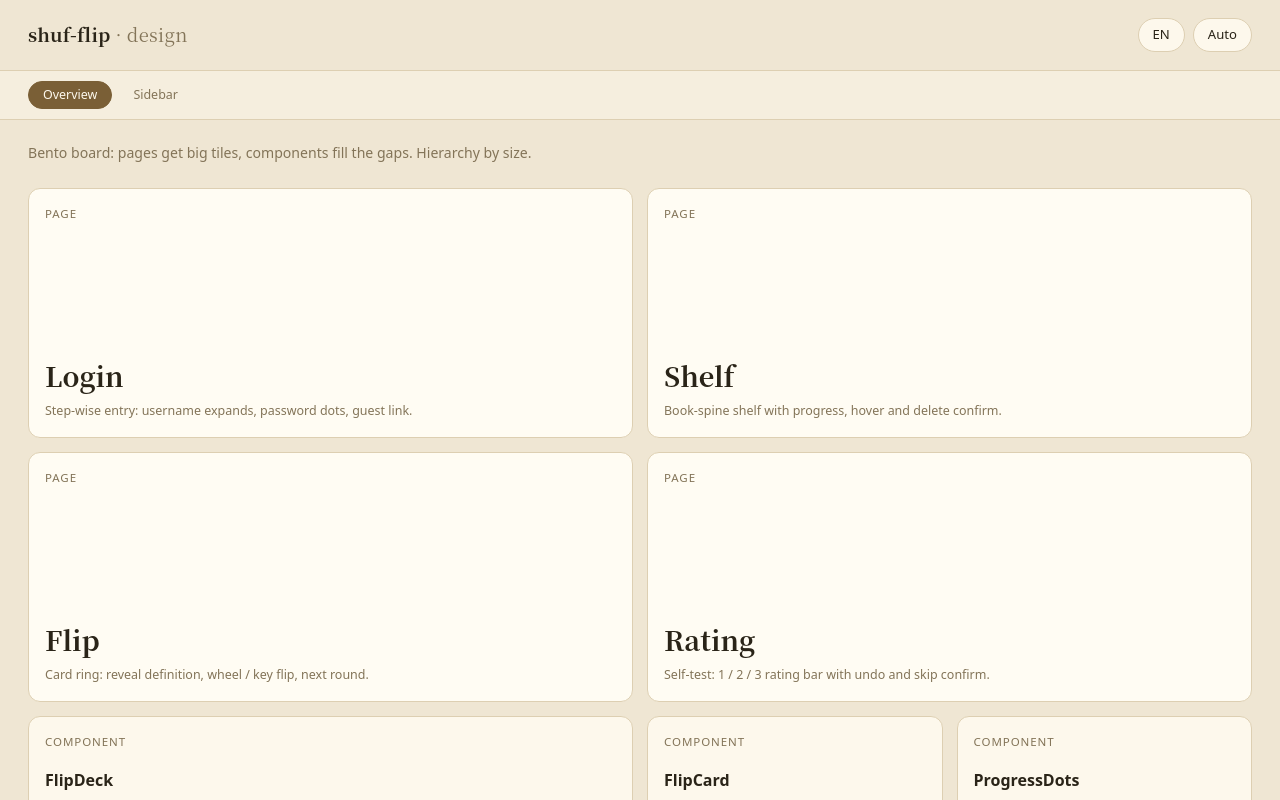
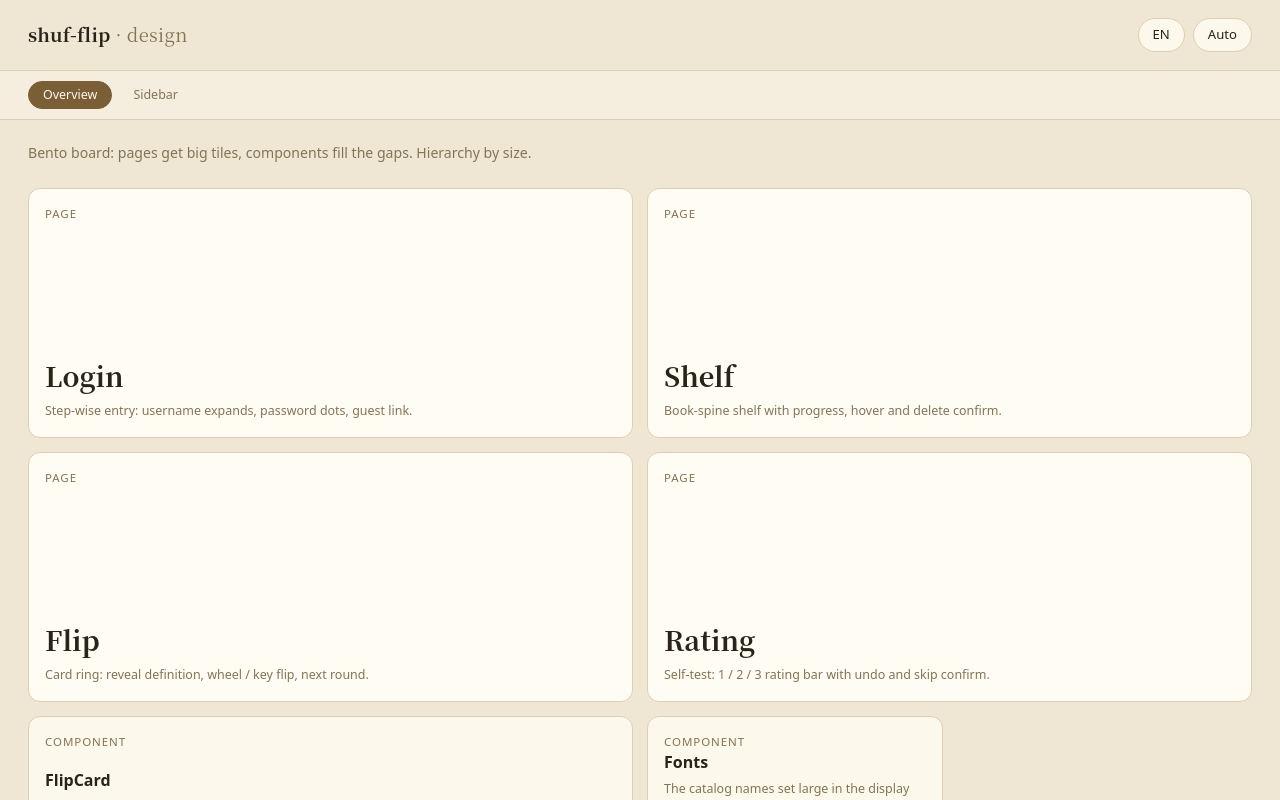
Before and after one commit to imfiiish/webDesign, a React (Vite) app in the folder shuf-flip/: page / in a window 1280 px wide. Built offline with nearby package versions, Linux system fonts and the light colour scheme.

Commit message:
chore: drop ProgressDots, trim components to FlipCard + Fonts

```diff
--- a/shuf-flip/src/catalog.ts
+++ b/shuf-flip/src/catalog.ts
@@ -58,16 +58,6 @@ export const PAGES: CatalogEntry[] = [
 
 export const COMPONENTS: CatalogEntry[] = [
   {
-    id: 'flip-deck',
-    kind: 'component',
-    title: 'FlipDeck',
-    description: {
-      en: 'Ring stage: layout, scale, hover glow, flip.',
-      zh: '环形舞台：布局、缩放、悬浮光晕、翻转。',
-    },
-    status: 'planned',
-  },
-  {
     id: 'flip-card',
     kind: 'component',
     title: 'FlipCard',
@@ -78,133 +68,13 @@ export const COMPONENTS: CatalogEntry[] = [
     status: 'ready',
   },
   {
-    id: 'progress-dots',
+    id: 'fonts',
     kind: 'component',
-    title: 'ProgressDots',
+    title: 'Fonts',
     description: {
-      en: 'Three reveal-count dots, green to red.',
-      zh: '三个展开次数圆点，绿 → 红。',
+      en: 'The catalog names set large in the display face.',
+      zh: '用展示字体排出的字体样张。',
     },
-    status: 'planned',
-  },
-  {
-    id: 'hint-bar',
-    kind: 'component',
-    title: 'HintBar',
-    description: {
-      en: 'Bottom key hints, fixed and stage-aligned.',
-      zh: '底部键位提示，固定并与舞台对齐。',
-    },
-    status: 'planned',
-  },
-  {
-    id: 'rating-bar',
-    kind: 'component',
-    title: 'RatingBar',
-    description: {
-      en: 'Familiar / unsure / unfamiliar buttons.',
-      zh: '熟悉 / 模糊 / 陌生按钮。',
-    },
-    status: 'planned',
-  },
-  {
-    id: 'shelf-item',
-    kind: 'component',
-    title: 'ShelfItem',
-    description: {
-      en: 'Book cover with spine fill and page edges.',
-      zh: '书封，带书脊填充与页边线。',
-    },
-    status: 'planned',
-  },
-  {
-    id: 'shelf-dialog',
-    kind: 'component',
-    title: 'ShelfDialog',
-    description: {
-      en: 'Book detail: word list and side actions.',
-      zh: '词书详情：词表与右侧操作。',
-    },
-    status: 'planned',
-  },
-  {
-    id: 'tag-picker',
-    kind: 'component',
-    title: 'TagPicker',
-    description: {
-      en: 'Include / exclude tag chips with count.',
-      zh: '包含 / 排除标签，带实时计数。',
-    },
-    status: 'planned',
-  },
-  {
-    id: 'shortcut-help',
-    kind: 'component',
-    title: 'ShortcutHelp',
-    description: {
-      en: 'Mouse / keyboard / trackpad modal.',
-      zh: '鼠标 / 键盘 / 触控板帮助弹窗。',
-    },
-    status: 'planned',
-  },
-  {
-    id: 'settings-dialog',
-    kind: 'component',
-    title: 'SettingsDialog',
-    description: {
-      en: 'Segmented control in a modal.',
-      zh: '弹窗里的分段选择器。',
-    },
-    status: 'planned',
-  },
-  {
-    id: 'modal',
-    kind: 'component',
-    title: 'Modal',
-    description: {
-      en: 'Backdrop, close button, Esc to dismiss.',
-      zh: '遮罩、关闭按钮、Esc 关闭。',
-    },
-    status: 'planned',
-  },
-  {
-    id: 'icon-button',
-    kind: 'component',
-    title: 'IconButton',
-    description: {
-      en: 'Round icon button and corner placements.',
-      zh: '圆形图标按钮及其四角布局。',
-    },
-    status: 'planned',
-  },
-  {
-    id: 'theme-toggle',
-    kind: 'component',
-    title: 'ThemeToggle',
-    description: {
-      en: 'Auto / light / dark cycle button.',
-      zh: '自动 / 亮 / 暗 循环按钮。',
-    },
-    status: 'planned',
-  },
-  {
-    id: 'back-button',
-    kind: 'component',
-    title: 'BackButton',
-    description: {
-      en: 'Top-left icon button.',
-      zh: '左上角图标按钮。',
-    },
-    status: 'planned',
-  },
-  {
-    id: 'icons',
-    kind: 'component',
-    title: 'Icons',
-    description: {
-      en: 'Inline SVG icon set.',
-      zh: '内联 SVG 图标集。',
-    },
-    status: 'planned',
+    status: 'ready',
   },
 ]
--- a/shuf-flip/src/components/FlipCard.tsx
+++ b/shuf-flip/src/components/FlipCard.tsx
@@ -16,9 +16,10 @@ export type Slot = number | 'B' | 'S'
 /** Dot colors: r red / y yellow / g green / empty grey. */
 type DotColor = 'r' | 'y' | 'g' | 'empty'
 
+const DOT_TIERS: DotColor[] = ['g', 'y', 'r']
+
 // Reveal count -> three dots:
 //   1-3: one/two/three green; 4-6: yellow; 7-9: red; stops at three red.
-const DOT_TIERS: DotColor[] = ['g', 'y', 'r']
 function dotColors(n: number): DotColor[] {
   if (n <= 0) return ['empty', 'empty', 'empty']
   const tier = Math.min(Math.floor((n - 1) / 3), DOT_TIERS.length - 1)
@@ -93,10 +94,12 @@ export default function FlipCard({
 
         <div className="face back">
           {isCenter && revealed && dots > 0 && (
-            <div className="dots">
-              {dotColors(dots).map((c, i) => (
-                <span key={i} className={`dot ${c}`} />
-              ))}
+            <div className="dots-wrap">
+              <div className="dots">
+                {dotColors(dots).map((c, i) => (
+                  <span key={i} className={`dot ${c}`} />
+                ))}
+              </div>
             </div>
           )}
           <div className="inner">
--- a/shuf-flip/src/components/card.css
+++ b/shuf-flip/src/components/card.css
@@ -147,15 +147,21 @@
   width: 100%;
 }
 
-/* reveal-count dots at the top of the card */
+/* reveal-count dots */
 .dots {
+  display: flex;
+  justify-content: center;
+  gap: 6px;
+}
+
+/* the card pins them to its top */
+.dots-wrap {
   position: absolute;
   top: 14px;
   left: 0;
   right: 0;
   display: flex;
   justify-content: center;
-  gap: 6px;
 }
 
 .dot {
--- a/shuf-flip/src/i18n.ts
+++ b/shuf-flip/src/i18n.ts
@@ -16,8 +16,6 @@ const DICT: Record<Lang, Record<string, string>> = {
     'mode.sidebar': 'Sidebar',
     'group.pages': 'Pages',
     'group.components': 'Components',
-    'group.fonts': 'Fonts',
-    'nav.specimen': 'Type specimen',
     'kind.page': 'Page',
     'kind.component': 'Component',
     'panel.preview': 'preview area',
@@ -68,8 +66,6 @@ const DICT: Record<Lang, Record<string, string>> = {
     'mode.sidebar': '侧栏',
     'group.pages': '页面',
     'group.components': '组件',
-    'group.fonts': '字体',
-    'nav.specimen': '字体样张',
     'kind.page': '页面',
     'kind.component': '组件',
     'panel.preview': '预览区',
--- a/shuf-flip/src/pages/home/SidebarView.tsx
+++ b/shuf-flip/src/pages/home/SidebarView.tsx
@@ -20,10 +20,10 @@ const PAGE_VIEWS: Record<string, ComponentType> = {
 }
 const COMPONENT_VIEWS: Record<string, ComponentType> = {
   'flip-card': FlipCardDemo,
+  fonts: FontsView,
 }
 
-/** Sidebar presentation: fixed nav (Pages / Components / Fonts) + panel.
- *  Clicking an implemented page shows its live preview on the right. */
+/** Sidebar presentation: fixed nav (Pages / Components) + panel. */
 export default function SidebarView() {
   const { lang, t } = useI18n()
   const [activeId, setActiveId] = useState<string>(ALL[0]?.id ?? '')
@@ -46,9 +46,6 @@ export default function SidebarView() {
     </button>
   )
 
-  const panelClass =
-    activeId === 'fonts' ? ' panel-fonts' : View ? ' panel-preview' : ''
-
   return (
     <div className="shell">
       <aside className="side">
@@ -56,20 +53,9 @@ export default function SidebarView() {
         {PAGES.map(item)}
         <h2>{t('group.components')}</h2>
         {COMPONENTS.map(item)}
-        <h2>{t('group.fonts')}</h2>
-        <button
-          type="button"
-          className={`navitem${activeId === 'fonts' ? ' on' : ''}`}
-          onClick={() => setActiveId('fonts')}
-        >
-          <span className="dot" />
-          {t('nav.specimen')}
-        </button>
       </aside>
-      <section className={`panel${panelClass}`}>
-        {activeId === 'fonts' ? (
-          <FontsView />
-        ) : View ? (
+      <section className={`panel${View ? ' panel-preview' : ''}`}>
+        {View ? (
           <View />
         ) : active ? (
           <div className="panel-inner">
--- a/shuf-flip/src/pages/home/home.css
+++ b/shuf-flip/src/pages/home/home.css
@@ -236,12 +236,6 @@ a.tile {
   justify-content: center;
 }
 
-.panel.panel-fonts {
-  align-items: stretch;
-  justify-content: flex-start;
-  padding: 0;
-}
-
 /* live page preview fills the panel */
 .panel.panel-preview {
   display: block;
```
